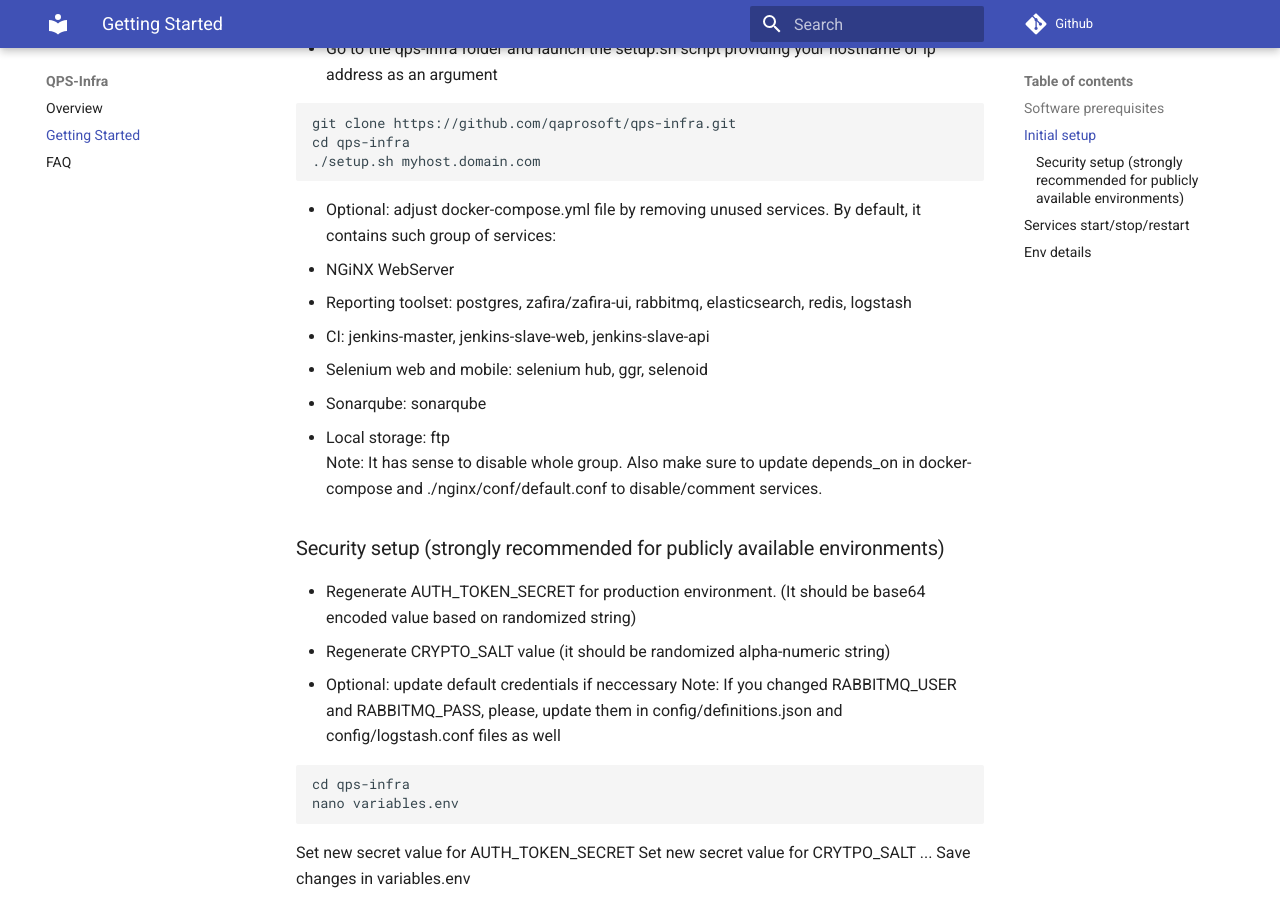
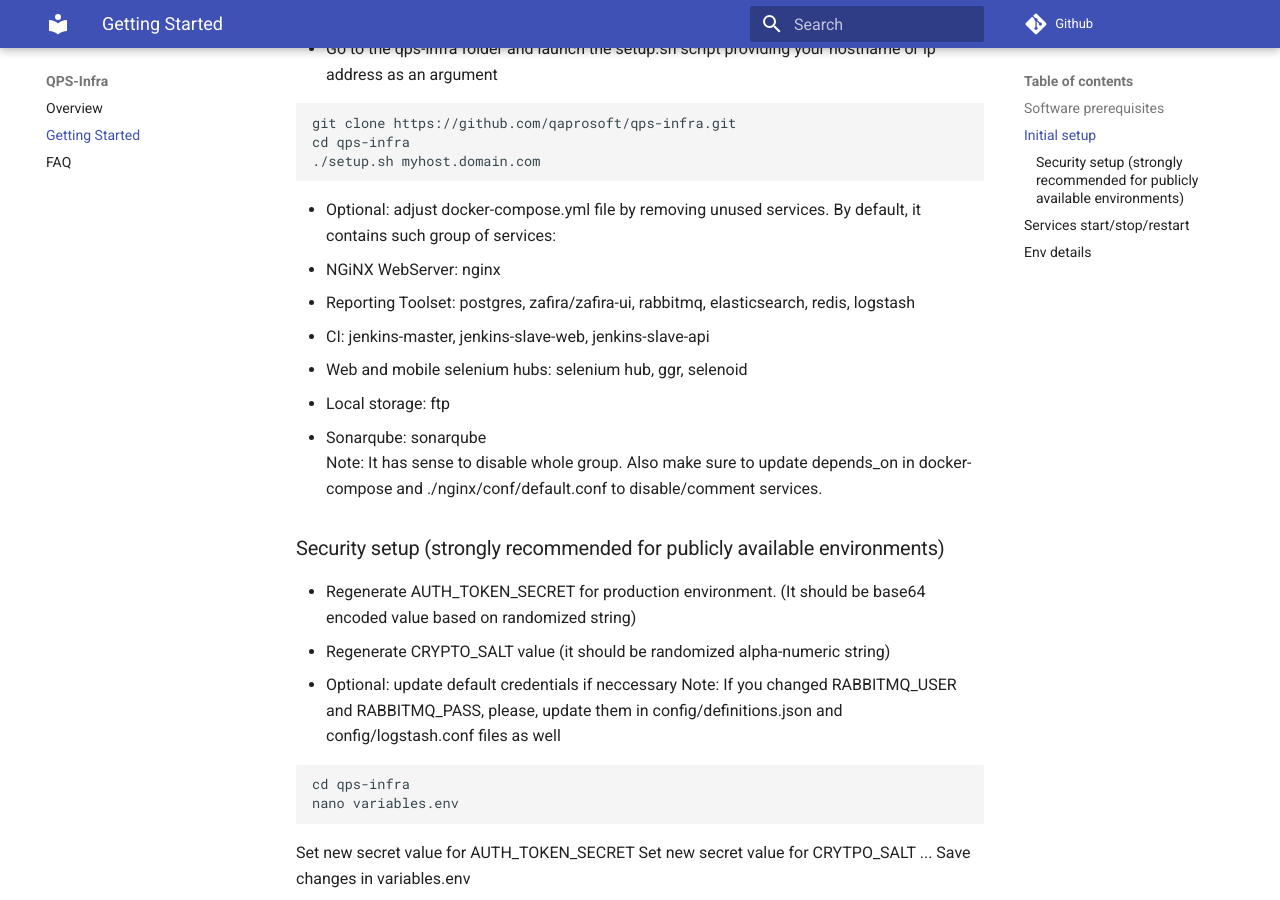
Before and after one commit to zebrunner/community-edition, an MkDocs documentation site: the page built from docs/getting_started.md, in a window 1280 px wide and 900 px high, scrolled down 455 px. Built offline with MkDocs 1.6.1 and Material for MkDocs 9.7.7, drawn with Linux system fonts in a browser that asks for light colours; comment, search, counter and statistics services are not loaded; old or Windows-style settings are respelled for this version of MkDocs.

Commit message:
minor update

````diff
--- a/docs/getting_started.md
+++ b/docs/getting_started.md
@@ -18,12 +18,12 @@
 ./setup.sh myhost.domain.com
 ```
 * Optional: adjust docker-compose.yml file by removing unused services. By default, it contains such group of services:
-  * NGiNX WebServer
-  * Reporting toolset: postgres, zafira/zafira-ui, rabbitmq, elasticsearch, redis, logstash
+  * NGiNX WebServer: nginx
+  * Reporting Toolset: postgres, zafira/zafira-ui, rabbitmq, elasticsearch, redis, logstash
   * CI: jenkins-master, jenkins-slave-web, jenkins-slave-api
-  * Selenium web and mobile: selenium hub, ggr, selenoid
+  * Web and mobile selenium hubs: selenium hub, ggr, selenoid
+  * Local storage: ftp
   * Sonarqube: sonarqube
-  * Local storage: ftp
 <br>Note: It has sense to disable whole group. Also make sure to update depends_on in docker-compose and ./nginx/conf/default.conf to disable/comment services.
 
 ### Security setup  (strongly recommended for publicly available environments)
````
